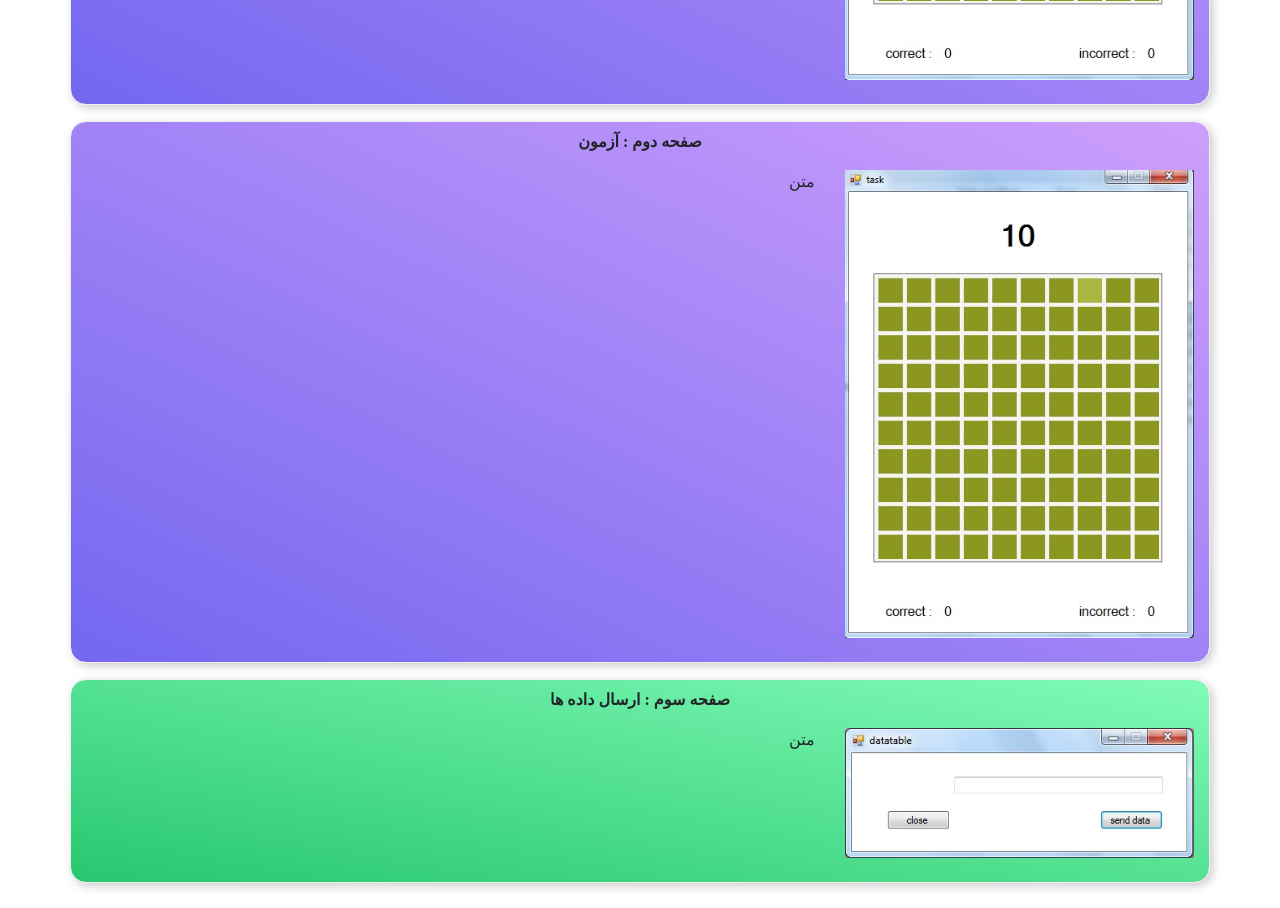
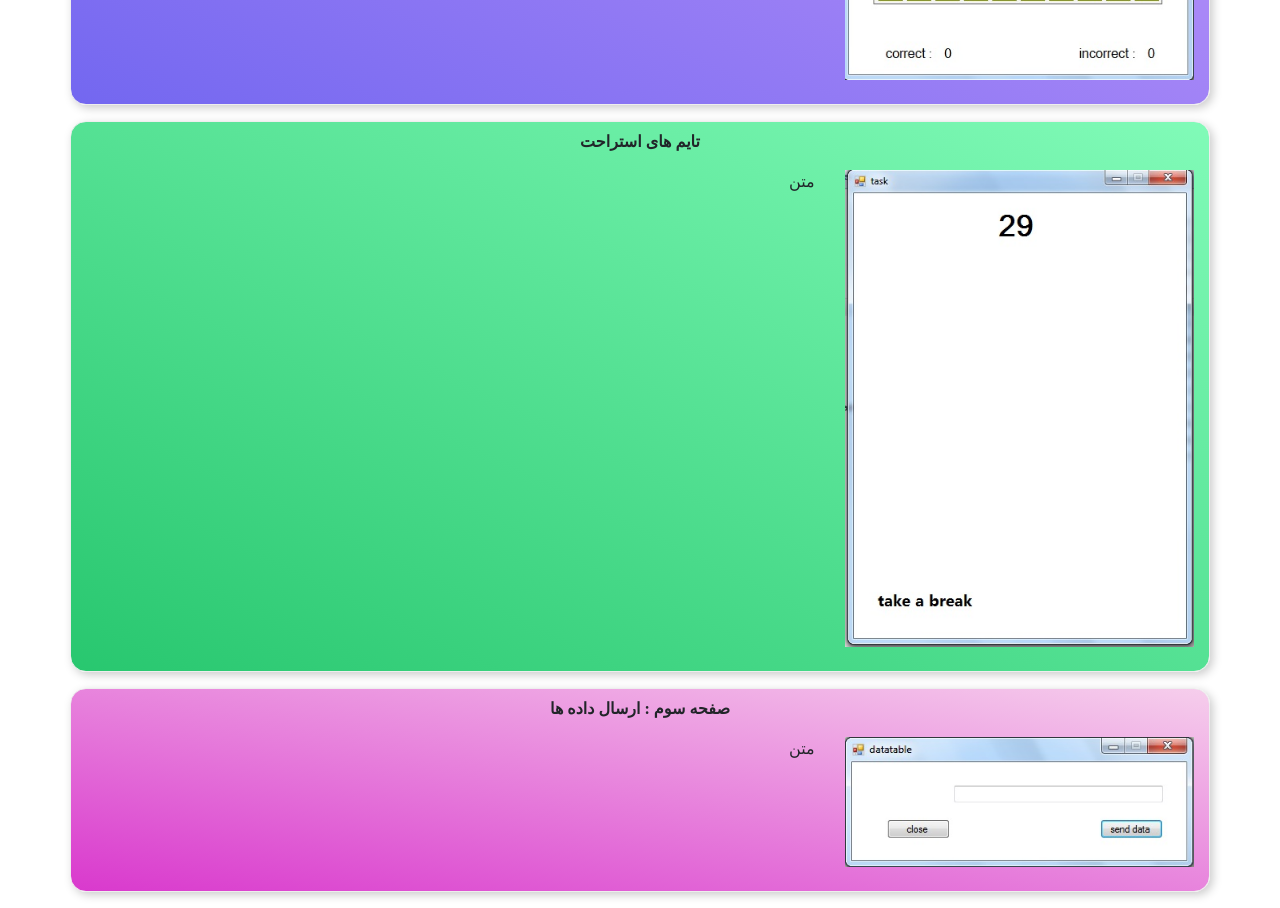
Before and after one commit to morteza-k-a/protocol, a plain HTML site: page index.html in a window 1280 px wide. Shown: the part 1240-2148 px from the top of the page. Drawn offline with nearby package versions, Linux system fonts and the light colour scheme; a web font is replaced by a local one.

Commit message:
break addition

```diff
--- a/index.html
+++ b/index.html
@@ -59,19 +59,19 @@
         </div>
         <!--  -->
         <!-- card5 -->
-        <div class="mcard card4 container">
+        <div class="mcard card5 container">
             <div class="row title">
-                صفحه دوم : آزمون
+                تایم های استراحت
             </div>
 
             <div class="row">
-                    <img class="col-sm-4 img-fluid" style="margin: 1rem 0;" src="./859.jpg" alt="">
+                    <img class="col-sm-4 img-fluid" style="margin: 1rem 0;" src="./img4.jpg" alt="">
                 <div class="col description">متن</div></div>
             </div>
         </div>
         <!--  -->
         <!-- card6 -->
-        <div class="mcard card5 container">
+        <div class="mcard card6 container">
             <div class="row title">
                 صفحه سوم : ارسال داده ها
             </div>
--- a/style.css
+++ b/style.css
@@ -43,6 +43,13 @@ box-shadow: 3px 3px 10px #ccc;
     padding: 0.5rem;
     background-image: linear-gradient(to bottom left,#81fbb8,#28c76f);
 }
+.card6
+{
+    margin-top: 1rem;
+    width: 100%;
+    padding: 0.5rem;
+    background-image: linear-gradient(to bottom left,#f6ceec,#d939cd);
+}
 html{
     direction: rtl;
     font-family: 'Vazir';
```
Also changed, not shown: img4.jpg (added).
